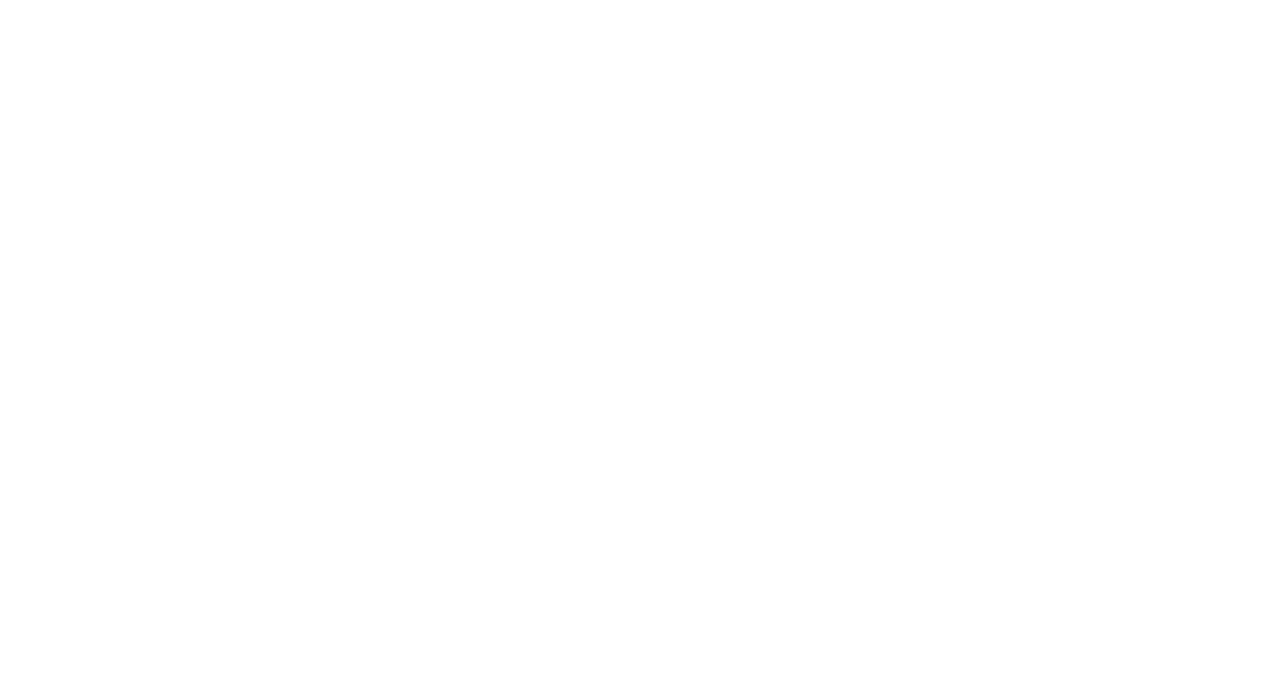
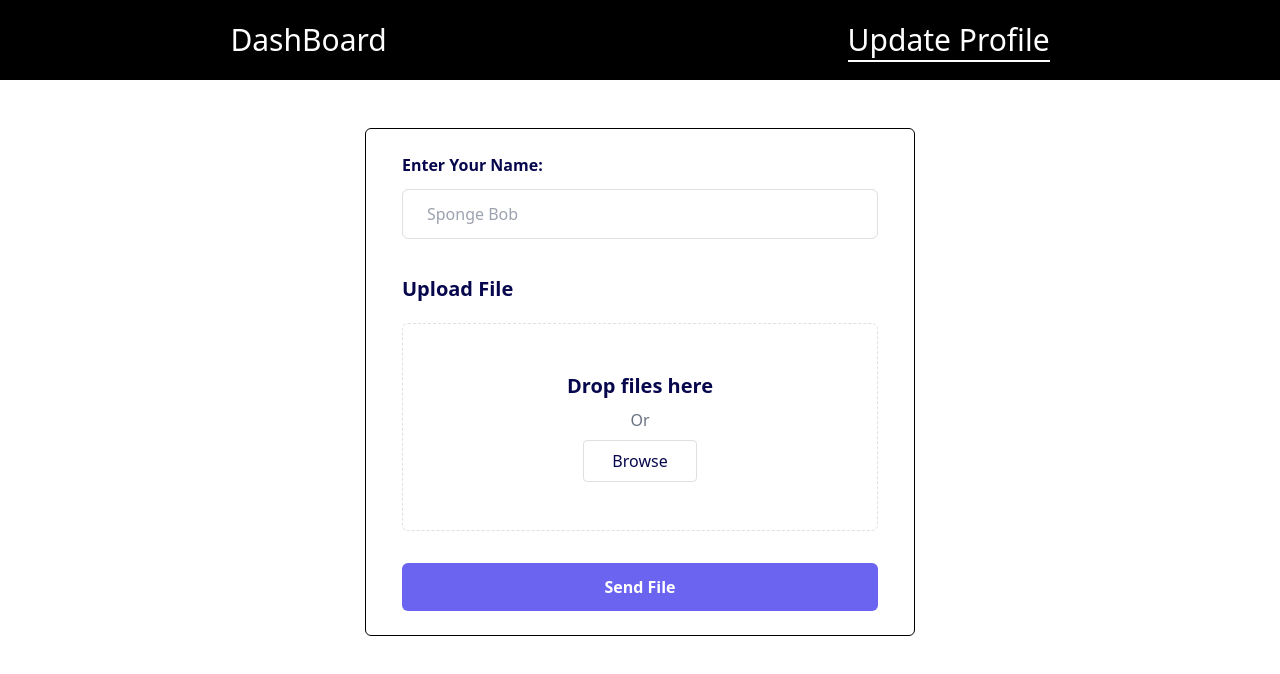
Before and after one commit to sahil194005/expense_tracker_CLIENT, a React (Create React App) app: page /profile in a window 1280 px wide. Before the commit this address had no page. Shown: the top 674 px of the page. Built offline with nearby package versions, Linux system fonts and the light colour scheme.

Commit message:
set up profile and navbar

```diff
--- a/src/App.js
+++ b/src/App.js
@@ -1,11 +1,19 @@
 import { BrowserRouter, Routes, Route } from "react-router-dom";
 import Auth from "./components/Pages/Auth";
+import Main from "./components/Pages/Main";
+import Profile from "./components/Pages/Profile";
+import { GlobalContextProvider } from "./components/Context/gobalContext";
 function App() {
 	return (
 		<BrowserRouter>
-			<Routes>
-				<Route path="/" element={<Auth />} />
-			</Routes>
+			<GlobalContextProvider>
+				<Routes>
+					<Route path="/" element={<Auth />} />
+
+					<Route path="/profile" element={<Profile />} />
+					<Route path="/main" element={<Main />} />
+				</Routes>
+			</GlobalContextProvider>
 		</BrowserRouter>
 	);
 }
--- /dev/null
+++ b/src/components/Context/gobalContext.jsx
@@ -0,0 +1,22 @@
+import React, { useState } from 'react'
+
+
+export const GlobalContext = React.createContext();
+
+
+export const GlobalContextProvider = (props) => {
+    const [profileComplete, setProfileComplete] = useState(false);
+    const profileHandler = () => {
+        setProfileComplete(true);
+    }
+    let initVal = {
+        profileComplete,
+        profileHandler
+    }
+
+    return (
+        <GlobalContext.Provider value={initVal} >
+            {props.children}
+        </GlobalContext.Provider>
+    )
+}
--- /dev/null
+++ b/src/components/Header.jsx
@@ -0,0 +1,25 @@
+import React from 'react'
+import { NavLink } from 'react-router-dom'
+import { GlobalContext } from './Context/gobalContext'
+import { useContext } from 'react'
+const Header = () => {
+  const { profileComplete } = useContext(GlobalContext);
+  const userName = JSON.parse(localStorage.getItem('name'));
+  return (
+    <div>
+      <div className=' w-full h-[80px] flex justify-around bg-black text-white items-center text-3xl'>
+        <div >
+          <NavLink to='/main'> DashBoard</NavLink>
+        </div>
+        <div >
+          <NavLink to='/profile'> Update Profile</NavLink>
+        </div>
+
+
+        {profileComplete && <div> <p>Hi, {userName}</p></div>}
+      </div>
+    </div>
+  )
+}
+
+export default Header
--- a/src/components/Pages/Auth.jsx
+++ b/src/components/Pages/Auth.jsx
@@ -10,7 +10,6 @@ const Auth = () => {
     const [openalert, setOpenAlert] = useState(false);
     const [alertSeverity, setAlertSeverity] = useState('');
     const [alertMsg, setAlertMsg] = useState("");
-    const nameRef = useRef(null);
     const emailRef = useRef(null);
     const passwordRef = useRef(null);
 
@@ -25,8 +24,7 @@ const Auth = () => {
                 console.log(response)
                 setAlertMsg(response.data.msg);
                 localStorage.setItem('token', JSON.stringify(response.data.token));
-
-                window.location.href = '/Store'
+                window.location.href = '/main'
 
             }
             else {
@@ -55,17 +53,19 @@ const Auth = () => {
         let SignUpObj = {};
         let LoginObj = {};
         if (!login) SignUpObj = {
-            name: nameRef.current.value,
+
             email: emailRef.current.value,
             password: passwordRef.current.value
         }
         if (login) LoginObj = {
-            email: emailRef.current.value,
-            password: passwordRef.current.value
+            // email: emailRef.current.value,
+            // password: passwordRef.current.value
+            email: "sahilkumar2275@gmail.com",
+            password:"Sahil"
 
         }
         passwordRef.current.value = emailRef.current.value = "";
-        if (!login) nameRef.current.value = "";
+
         login ? AuthHandler(LoginObj) : AuthHandler(SignUpObj)
     }
 
@@ -80,17 +80,17 @@ const Auth = () => {
 
                     <form className="  min-h-[400px] flex flex-col justify-evenly md:min-h-[500px] md:min-w-[400px]" action="" onSubmit={formSubmitHandler}>
                         <p className="font-serif text-4xl  tracking-[4px]">{login ? 'Login' : 'SignUp'}</p>
-                        {!login && <div className="flex flex-col  py-3 ">
+                        {/* {!login && <div className="flex flex-col  py-3 ">
                             <label >Name</label>
-                            <input ref={nameRef} className="text-center border-b-4 p-2 border-gray-400" type="text" required ></input>
-                        </div>}
+                            <input ref={nameRef} className="text-center border-b-4 p-2 border-gray-400" type="text"  ></input>
+                        </div>} */}
                         <div className="flex flex-col py-3">
                             <label>Email :</label>
-                            <input ref={emailRef} className="text-center border-b-4 p-2 border-gray-400" type="email" required ></input>
+                            <input ref={emailRef} className="text-center border-b-4 p-2 border-gray-400" type="email"  ></input>
                         </div>
                         <div className="flex flex-col py-3">
                             <label >Password</label>
-                            <input ref={passwordRef} className=" text-center border-b-4 p-2 border-gray-400" type="string" required ></input>
+                            <input ref={passwordRef} className=" text-center border-b-4 p-2 border-gray-400" type="string"  ></input>
                         </div>
 
 
--- /dev/null
+++ b/src/components/Pages/Main.jsx
@@ -0,0 +1,14 @@
+import React from 'react'
+import Header from '../Header'
+const Main = () => {
+  return (
+      <div>
+      <Header />
+      <div>
+        Main
+      </div>
+    </div>
+  )
+}
+
+export default Main
--- /dev/null
+++ b/src/components/Pages/Profile.jsx
@@ -0,0 +1,75 @@
+import React, { useRef } from 'react'
+import axios from 'axios';
+import Header from '../Header';
+import { useContext } from 'react';
+import { GlobalContext } from '../Context/gobalContext';
+
+const Profile = () => {
+    const nameRef = useRef(null);
+    const imageRef = useRef(null);
+    const { profileHandler } = useContext(GlobalContext);
+    const formSubmitHandler = async (e) => {
+        e.preventDefault();
+        try {
+            let obj = {
+                name: nameRef.current.value,
+                image: imageRef.current.value
+            }
+            const token = JSON.parse(localStorage.getItem('token'));
+            await axios.post('http://localhost:3006/users/profile/complete', obj, { headers: { "Authorization": token } });
+            localStorage.setItem('name', JSON.stringify(nameRef.current.value));
+            profileHandler();
+            window.location.href = '/main';
+        } catch (error) {
+            console.log(error);
+        }
+    }
+    return (
+        <div>
+          <Header/>
+            <div className="flex items-center justify-center p-12 ">
+                <div className="mx-auto w-full max-w-[550px] bg-white border border-black rounded-md">
+                    <form className="py-6 px-9" onSubmit={formSubmitHandler} method="POST">
+                        <div className="mb-5">
+                            <label htmlFor="email" className="mb-3 block text-base font-semibold text-[#07074D] ">
+                                Enter Your Name:
+                            </label>
+                            <input type="text" placeholder="Sponge Bob" className="w-full rounded-md border border-[#e0e0e0] bg-white py-3 px-6 text-base font-medium text-[#6B7280] outline-none focus:border-[#6A64F1] focus:shadow-md" ref={nameRef} required />
+                        </div>
+                        <div className="mb-6 pt-4">
+                            <label className="mb-5 block text-xl font-semibold text-[#07074D]">
+                                Upload File
+                            </label>
+                            <div className="mb-8">
+                                <input type="file" name="file" id="file" className="sr-only" ref={imageRef} required />
+                                <label htmlFor="file" className="relative flex min-h-[200px] items-center justify-center rounded-md border border-dashed border-[#e0e0e0] p-12 text-center">
+                                    <div>
+                                        <span className="mb-2 block text-xl font-semibold text-[#07074D]">
+                                            Drop files here
+                                        </span>
+                                        <span className="mb-2 block text-base font-medium text-[#6B7280]">
+                                            Or
+                                        </span>
+                                        <span className="inline-flex rounded border border-[#e0e0e0] py-2 px-7 text-base font-medium text-[#07074D]">
+                                            Browse
+                                        </span>
+                                    </div>
+                                </label>
+                            </div>
+
+
+                        </div>
+                        <div>
+                            <button className="hover:shadow-form w-full rounded-md bg-[#6A64F1] py-3 px-8 text-center text-base font-semibold text-white outline-none">
+                                Send File
+                            </button>
+                        </div>
+                    </form>
+                </div>
+            </div>
+        </div>
+
+    )
+}
+
+export default Profile
--- a/src/index.css
+++ b/src/index.css
@@ -1,3 +1,7 @@
 @tailwind base;
 @tailwind components;
 @tailwind utilities;
+
+.active{
+    border-bottom: 2px solid white;
+}
```
